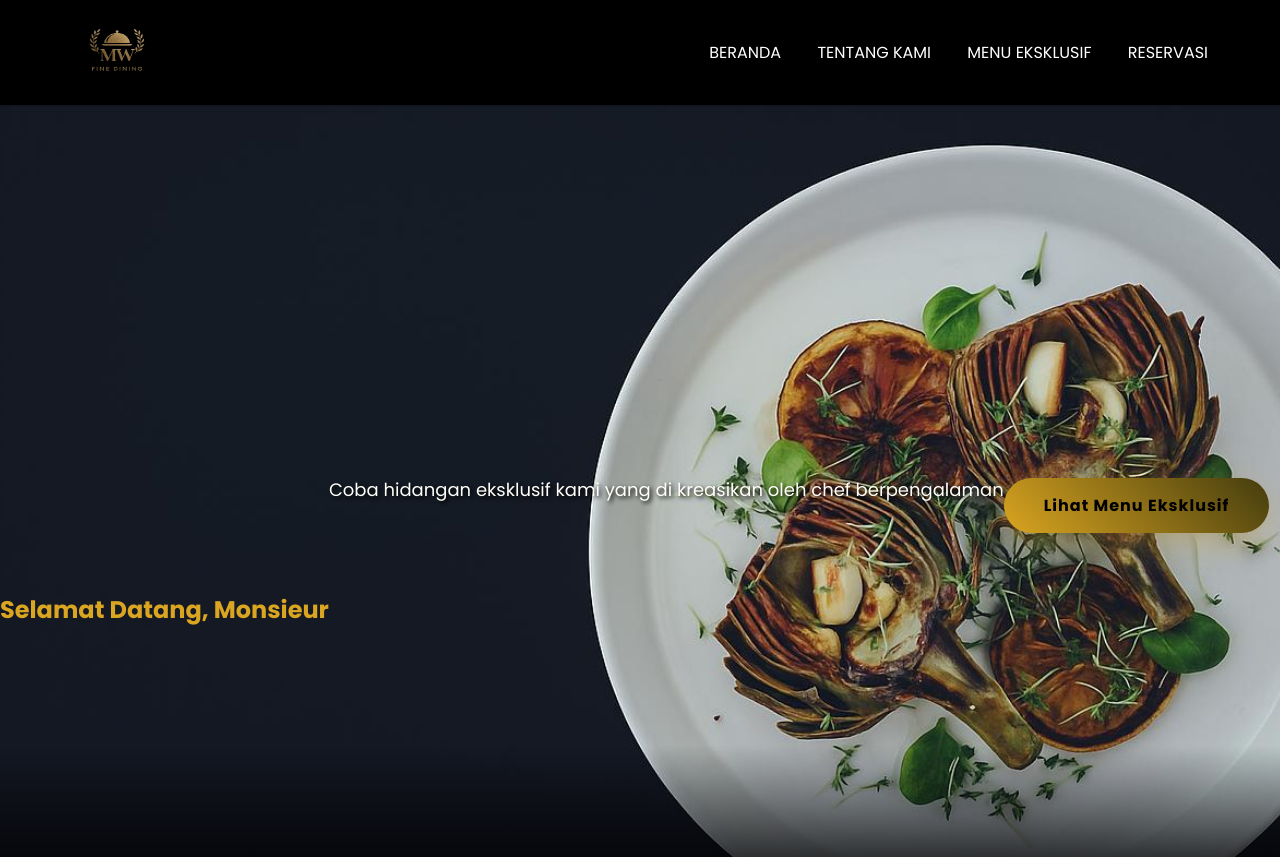
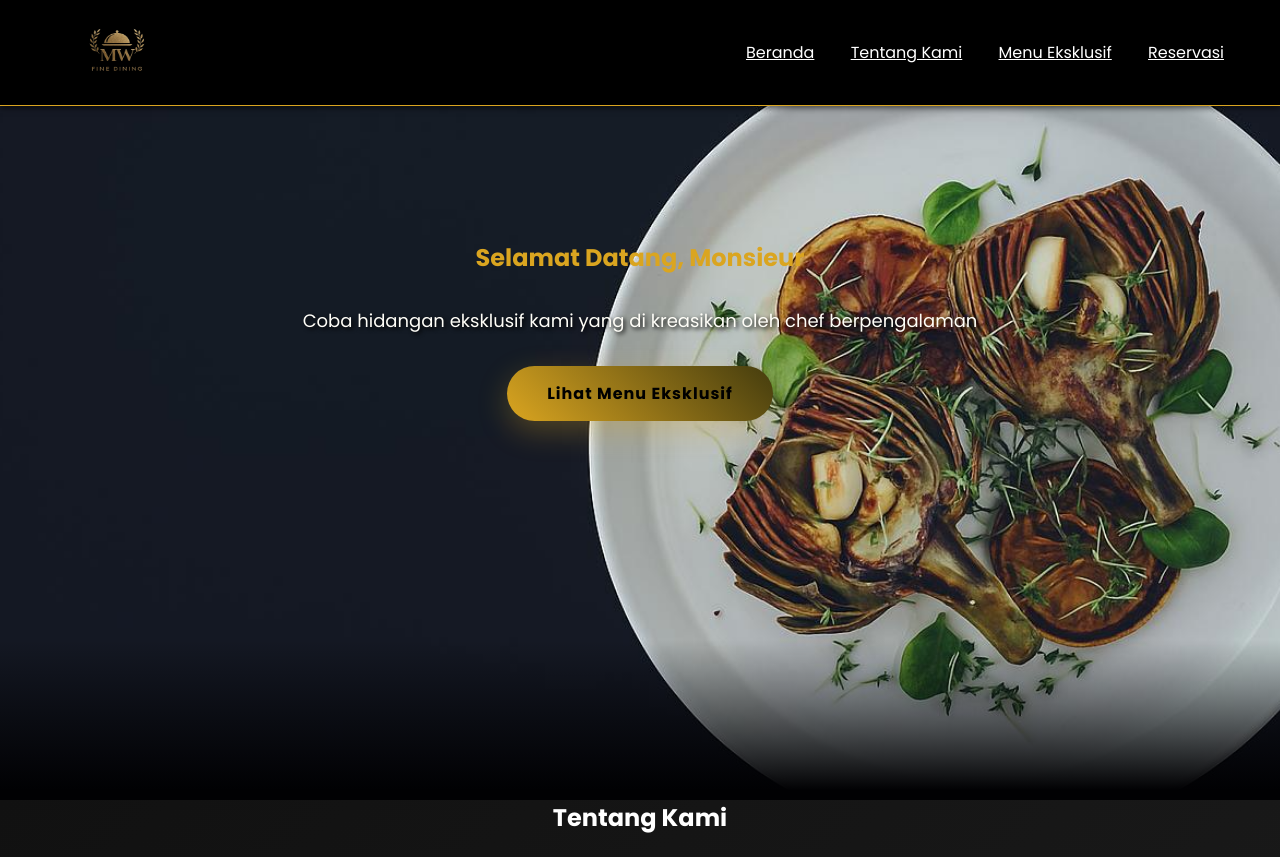
Before and after one commit to najekey/kedai-pinggir, a plain HTML site: page index.html in a window 1280 px wide. Shown: the top 857 px of the page. Drawn offline with Linux system fonts and the light colour scheme; a web font is replaced by a local one.

Commit message:
tambahan

```diff
--- a/style.css
+++ b/style.css
@@ -20,6 +20,12 @@ header {
     padding: 15px 40px;
     background-color: #000;
     box-shadow: 0 2px 6px rgba(0, 0, 0, 0.6);
+    border-bottom: 1px solid goldenrod;
+    position: fixed;
+    top: 0;
+    right: 0;
+    left: 0;
+    z-index: 9999;
 }
 
 header img {
@@ -37,45 +43,36 @@ nav {
 
 nav a {
     color: white;
-    text-decoration: none;
-    text-transform: uppercase;
+    display: inline-block;
     position: relative;
     font-size: 1rem;
-    padding-right: 2rem;
+    margin: 0 1rem;
 }
 
 nav a:hover{
     color: goldenrod;
 }
 
-nav a:before{
-    content: '';
-    width: 0px;
-    height: 5px;
-    background: goldenrod;
-    position: absolute;
-    top:100%;
-    left:0;
-    transition: .5s;
+nav a::after {
+   content: '';
+   display: block;
+   padding-bottom: 0.1rem solid goldenrod;
+   border-bottom: 0.5rem;
+   transform: scaleX(0);
+   transition: 0.2s linear;
 }
 
-nav a:hover:before{
-    width: 100%;
+nav a:hover::after {
+    transform: scaleX(0.5);
 }
+
 #home{
     padding: 0;
     margin: 0;
 }
 
-.hero{
-    background: url('images/findin.jpg');
-    min-height: 100vh;
-    background-size: cover;
-}
-
 .hero {
     min-height: 100vh;
-    display: flex;
     align-items: center;
     background-image: url("images/fine dining.png");
     background-repeat: no-repeat;
@@ -85,14 +82,13 @@ nav a:hover:before{
 }
 
 .hero::after {
-    content: '';
+    content: "";
     display: block;
-    height: 41%;
+    height: 40%;
     width: 100%;
     position: absolute;
+    bottom: 0;
     background: linear-gradient(0deg, rgb(22, 22, 24) 3%, rgba(0, 0, 0, 0) 50%);
-    height: 40%;
-    bottom: 0;
     background: linear-gradient(0deg, rgba(1, 1, 3, 1) 3%, rgba(255, 255, 255, 0) 50%);
 }
 
```
Also changed, not shown: index.html (line endings or trailing spaces).
